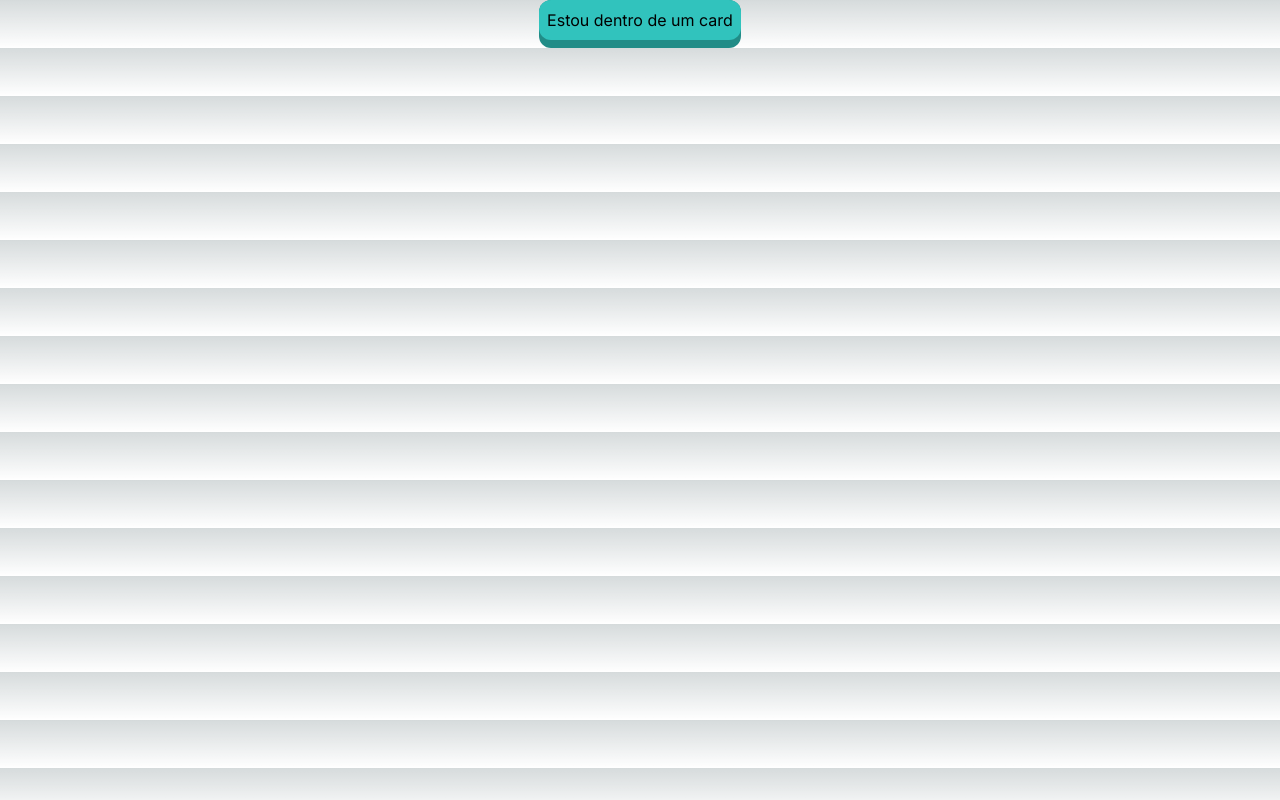
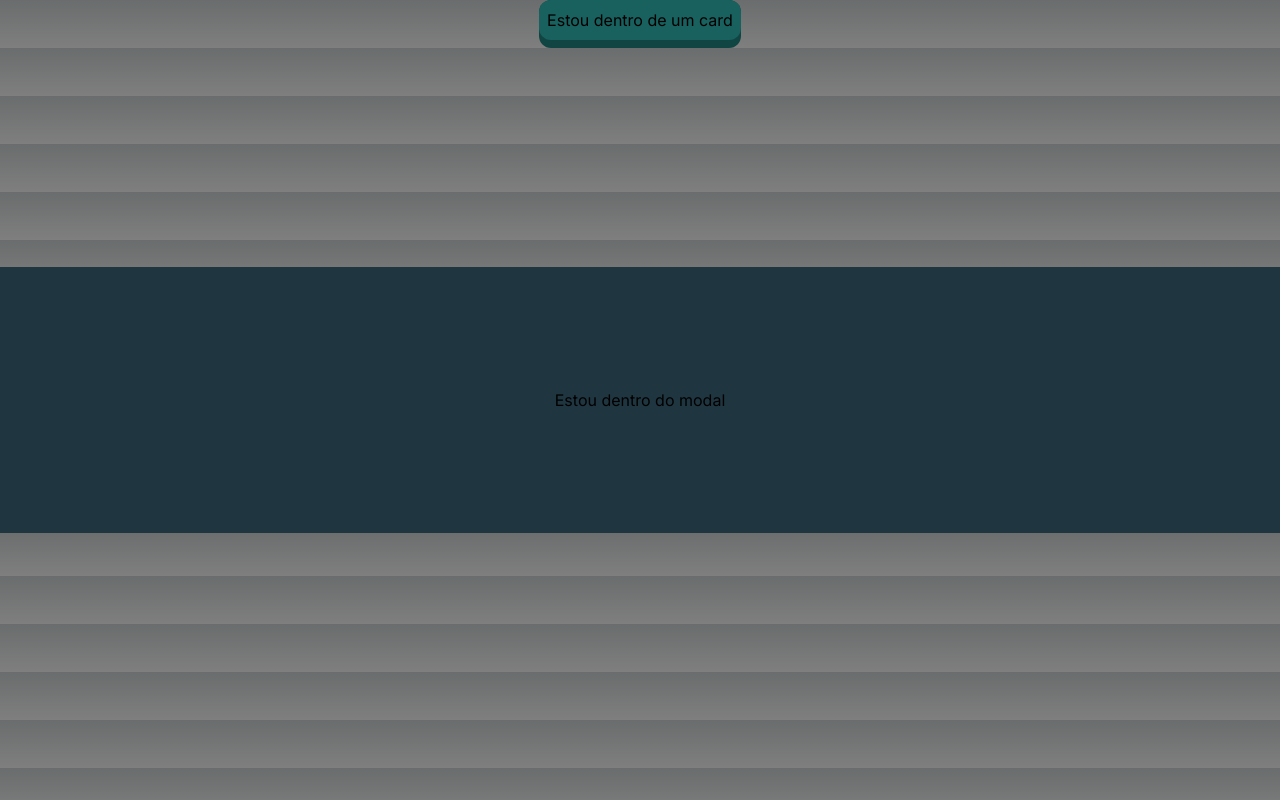
Before and after one commit to joaodos3v/jogo-da-velha_fdev, a Next.js app in the folder apps/frontend/: page / in a window 1280 px wide. Built offline with nearby package versions, Linux system fonts and the light colour scheme.

Commit message:
feat: create Modal component (14)

```diff
--- a/apps/frontend/src/app/page.tsx
+++ b/apps/frontend/src/app/page.tsx
@@ -1,9 +1,12 @@
 import Card from '@/components/shared/Card';
+import Modal from '@/components/shared/Modal';
 
 export default function Home() {
   return (
     <div>
       <Card color='primary'> Estou dentro de um card </Card>
+
+      <Modal visible> Estou dentro do modal</Modal>
     </div>
   );
 }
--- /dev/null
+++ b/apps/frontend/src/components/shared/Modal.tsx
@@ -0,0 +1,22 @@
+export interface ModalProps {
+  children: React.ReactNode;
+  visible: boolean;
+  className?: string;
+}
+
+export default function Modal(props: ModalProps) {
+  return props.visible ? (
+    <div className='flex flex-col justify-center items-center absolute top-0 left-0 w-screen h-screen bg-black/50'>
+      <div
+        className={`
+        flex flex-col justify-center items-center
+        bg-dark-400 w-full h-1/3 ${props.className ?? ''}
+      `}
+      >
+        {props.children}
+      </div>
+    </div>
+  ) : (
+    <div></div>
+  );
+}
```
